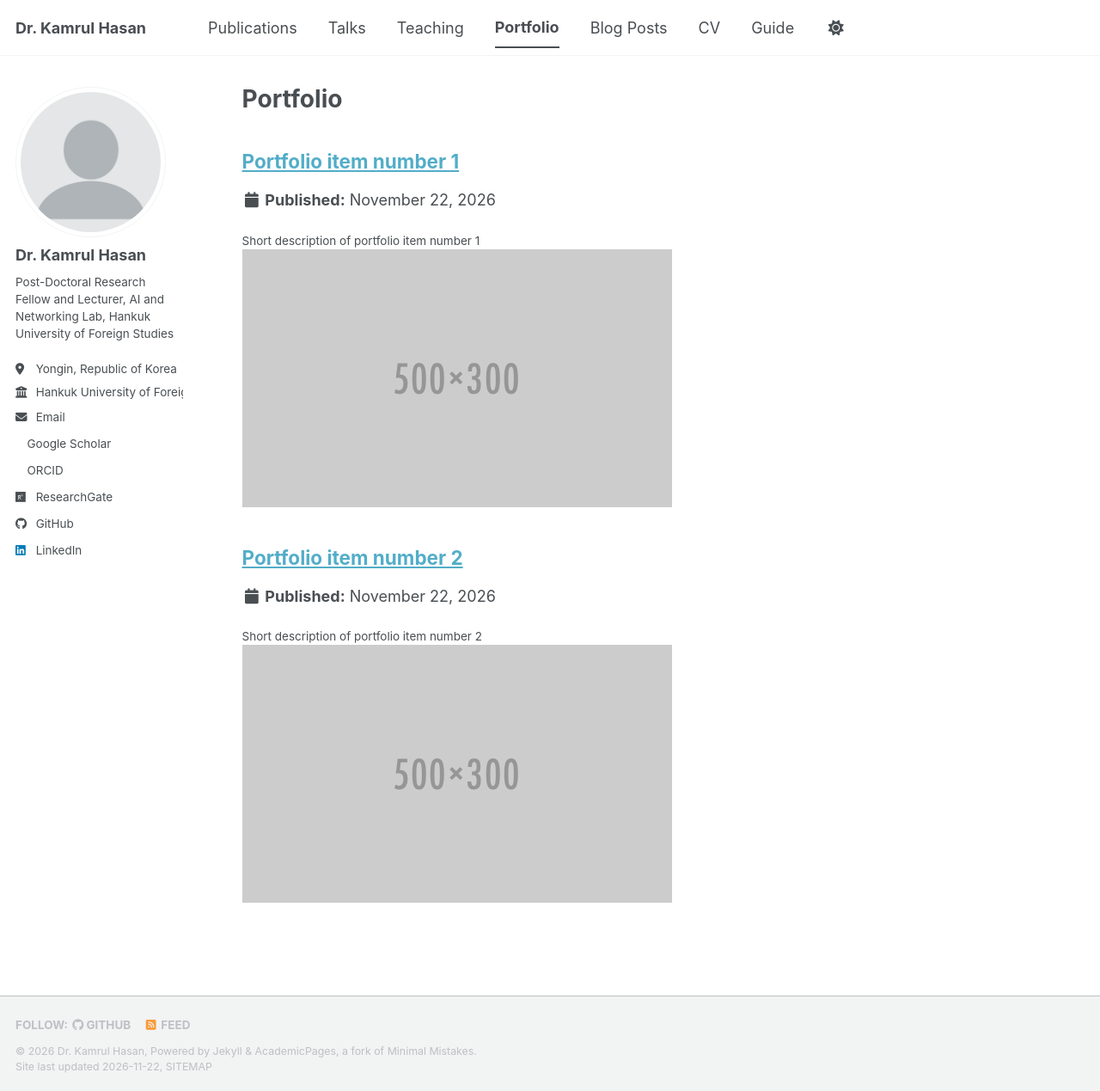
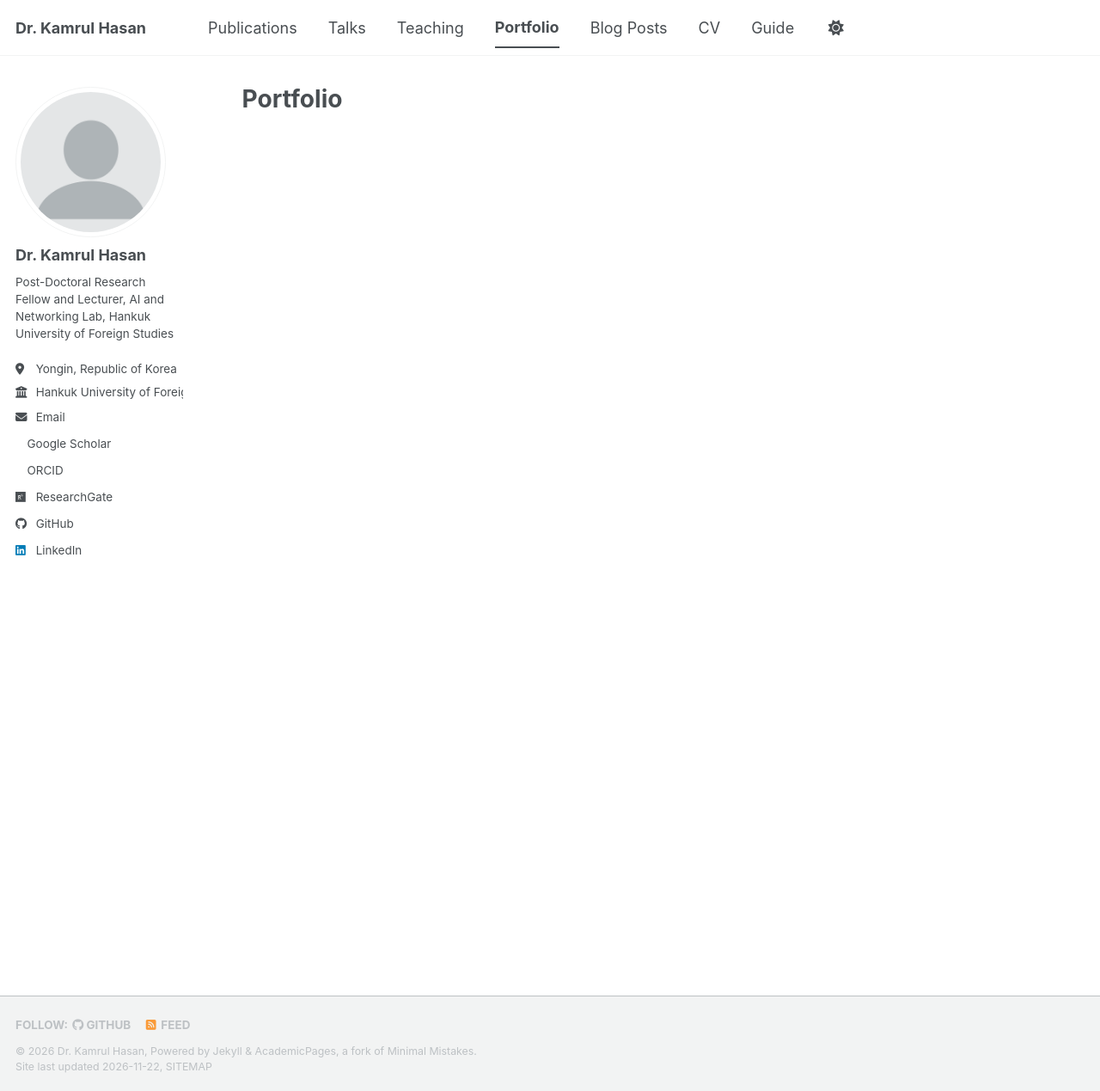
Before and after one commit to kamrulcsedu09/kamrulcsedu09.github.io, a Jekyll site: the page built from _pages/portfolio.html, in a window 1280 px wide and 1269 px high. Shown: the whole window at 86% size. Built offline with Jekyll 4.4.1, drawn with Linux system fonts in a browser that asks for light colours; a script bundle is joined from its source files by our own code; a style sheet for code colours, icons or effects is not loaded.

Commit message:
Hide sample portfolio items

```diff
--- a/_portfolio/portfolio-1.md
+++ b/_portfolio/portfolio-1.md
@@ -1,7 +1,3 @@
 ---
-title: "Portfolio item number 1"
-excerpt: "Short description of portfolio item number 1<br/><img src='/images/500x300.png'>"
-collection: portfolio
+published: false
 ---
-
-This is an item in your portfolio. It can be have images or nice text. If you name the file .md, it will be parsed as markdown. If you name the file .html, it will be parsed as HTML.
--- a/_portfolio/portfolio-2.html
+++ b/_portfolio/portfolio-2.html
@@ -1,7 +1,3 @@
 ---
-title: "Portfolio item number 2"
-excerpt: "Short description of portfolio item number 2 <br/><img src='/images/500x300.png'>"
-collection: portfolio
+published: false
 ---
-
-This is an item in your portfolio. It can be have images or nice text. If you name the file .md, it will be parsed as markdown. If you name the file .html, it will be parsed as HTML.
```
